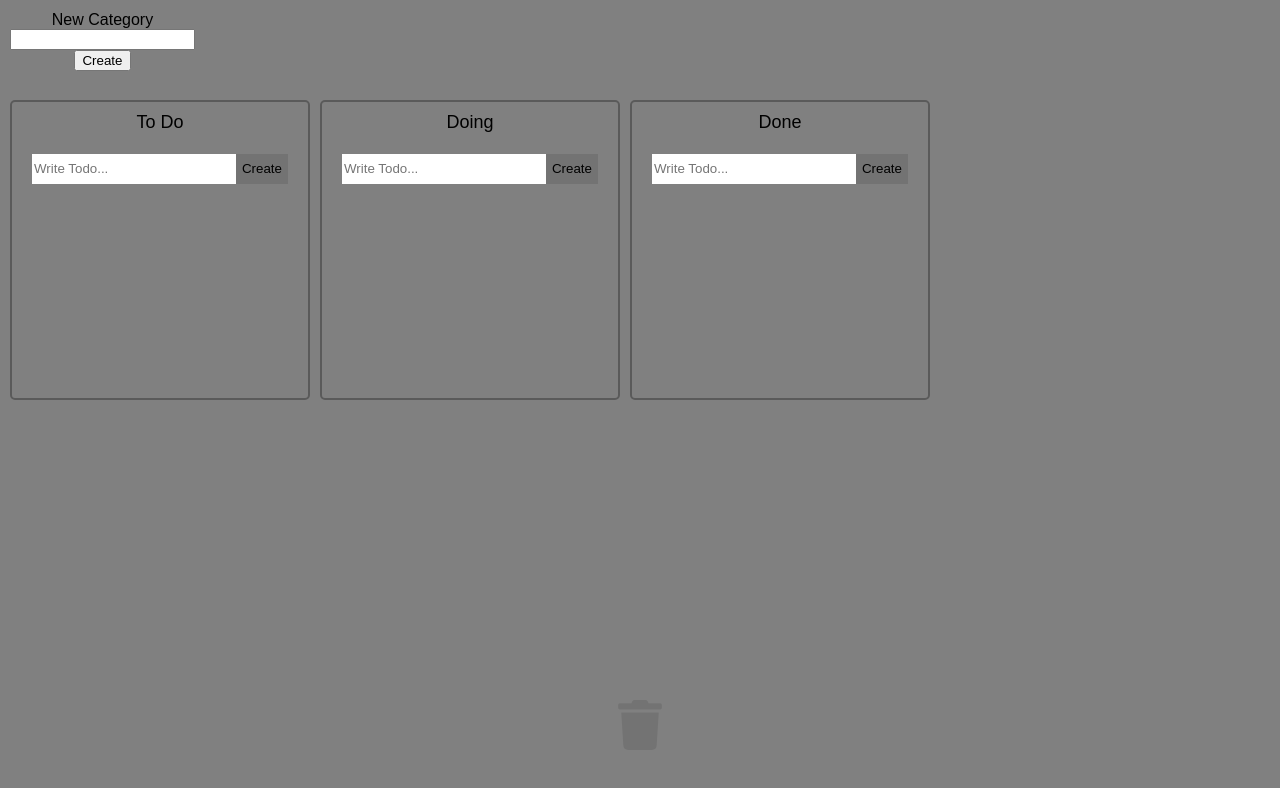
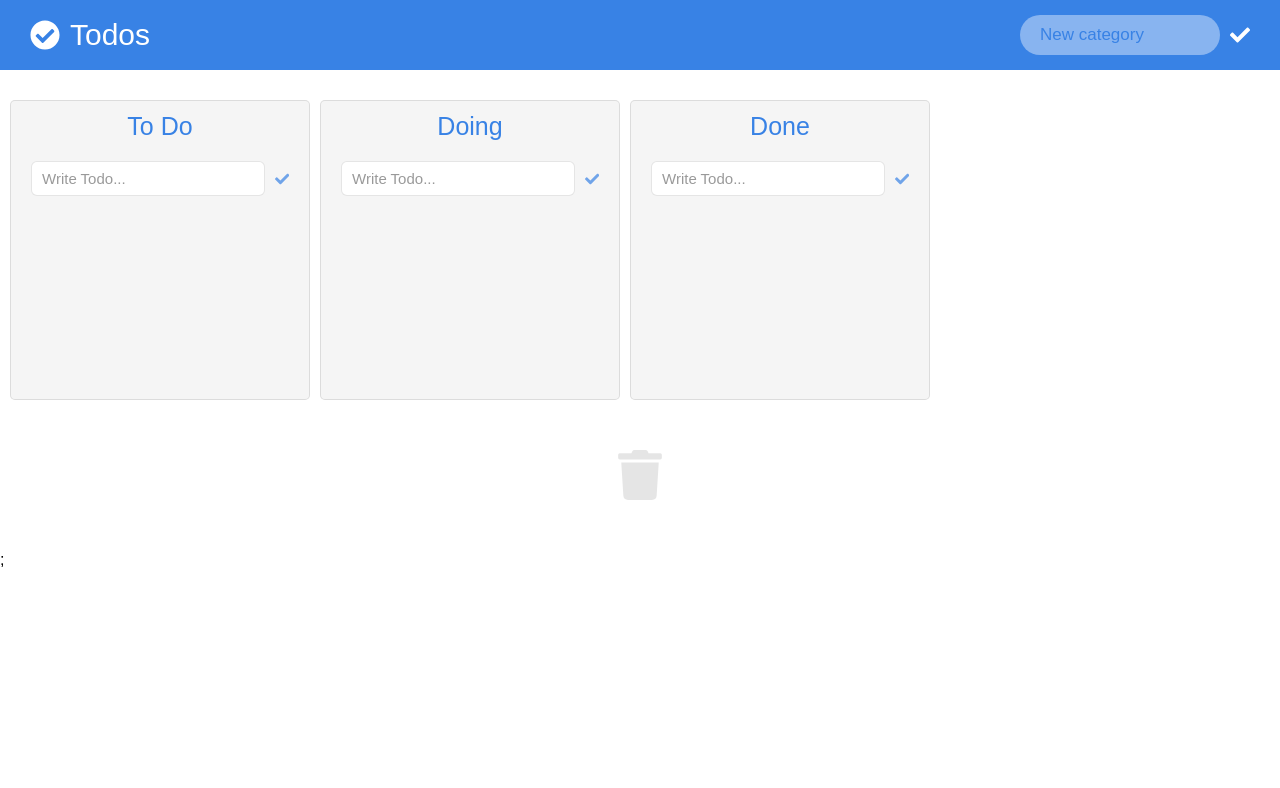
Before and after one commit to chanhong-ji/react-trelloclone, a React (Create React App) app: page / in a window 1280 px wide. Shown: the top 788 px of the page. Built offline with nearby package versions, Linux system fonts and the light colour scheme.

Commit message:
style: css

```diff
--- a/package.json
+++ b/package.json
@@ -15,6 +15,7 @@
     "react-beautiful-dnd": "^13.1.0",
     "react-dom": "^17.0.2",
     "react-hook-form": "^7.21.2",
+    "react-icons": "^4.4.0",
     "react-query": "^3.34.2",
     "react-router-dom": "^5.3.0",
     "react-scripts": "4.0.3",
--- a/src/App.tsx
+++ b/src/App.tsx
@@ -1,7 +1,83 @@
 import Trello from "./components/Trello";
+import { createGlobalStyle, ThemeProvider } from "styled-components";
+import { useRecoilValue } from "recoil";
+import { isDarkState } from "./atoms";
+import { darkTheme, lightTheme } from "./theme";
+
+const GlobalStyle = createGlobalStyle`
+@import url('https://fonts.googleapis.com/css2?family=Source+Sans+Pro:wght@300;400&display=swap');
+html, body, div, span, applet, object, iframe,
+h1, h2, h3, h4, h5, h6, p, blockquote, pre,
+a, abbr, acronym, address, big, cite, code,
+del, dfn, em, img, ins, kbd, q, s, samp,
+small, strike, strong, sub, sup, tt, var,
+b, u, i, center,
+dl, dt, dd, menu, ol, ul, li,
+fieldset, form, label, legend,
+table, caption, tbody, tfoot, thead, tr, th, td,
+article, aside, canvas, details, embed,
+figure, figcaption, footer, header, hgroup,
+main, menu, nav, output, ruby, section, summary,
+time, mark, audio, video {
+  margin: 0;
+  padding: 0;
+  border: 0;
+  font-size: 100%;
+  font: inherit;
+  vertical-align: baseline;
+}
+/* HTML5 display-role reset for older browsers */
+article, aside, details, figcaption, figure,
+footer, header, hgroup, main, menu, nav, section {
+  display: block;
+}
+/* HTML5 hidden-attribute fix for newer browsers */
+*[hidden] {
+    display: none;
+}
+body {
+  line-height: 1;
+}
+menu, ol, ul {
+  list-style: none;
+}
+blockquote, q {
+  quotes: none;
+}
+blockquote:before, blockquote:after,
+q:before, q:after {
+  content: '';
+  content: none;
+}
+table {
+  border-collapse: collapse;
+  border-spacing: 0;
+}
+* {
+  box-sizing: border-box;
+}
+body {
+  font-weight: 300;
+  font-family: 'Source Sans Pro', sans-serif;
+  color:black;
+  line-height: 1.2;
+  background-color: ${(p) => p.theme.color.bg};
+  position: relative;
+}
+a {
+  text-decoration:none;
+  color:inherit;
+}
+`;
 
 function App() {
-  return <Trello />;
+  const isDark = useRecoilValue(isDarkState);
+  return (
+    <ThemeProvider theme={isDark ? darkTheme : lightTheme}>
+      <GlobalStyle />
+      <Trello />;
+    </ThemeProvider>
+  );
 }
 
 export default App;
--- a/src/atoms.tsx
+++ b/src/atoms.tsx
@@ -28,3 +28,8 @@ export const boardState = atom<string[]>({
     localStorage.getItem("boards") || JSON.stringify(["To Do", "Doing", "Done"])
   ),
 });
+
+export const isDarkState = atom<boolean>({
+  key: "isDarkState",
+  default: true,
+});
--- a/src/components/Board.tsx
+++ b/src/components/Board.tsx
@@ -1,30 +1,32 @@
 import React from "react";
 import { Draggable, Droppable } from "react-beautiful-dnd";
 import { useForm } from "react-hook-form";
+import { FaCheck } from "react-icons/fa";
 import { useSetRecoilState } from "recoil";
 import styled from "styled-components";
 import { ITodo, todosState } from "../atoms";
 import DraggableCard from "./DraggableCard";
 
-const Container = styled.div`
+const Container = styled.div<{ isDragging: boolean }>`
   width: 300px;
   border-radius: 5px;
   min-height: 300px;
   display: flex;
   flex-direction: column;
   overflow: hidden;
-  border: 2px solid rgba(0, 0, 0, 0.3);
+  background-color: ${(p) => p.theme.color.board};
+  opacity: ${(p) => (p.isDragging ? 0.7 : 1)};
+  border: 1px solid ${(p) => p.theme.color.border};
 `;
 
 const Title = styled.h2<{ isDragging: boolean }>`
   text-align: center;
-  font-weight: 500;
   margin-bottom: 10px;
   padding: 10px;
-  font-size: 18px;
-  background-color: ${(props) =>
-    props.isDragging ? "rgba(0, 0, 0, 0.6)" : "transparent"};
-  color: ${(props) => (props.isDragging ? "white" : "inherit")};
+  font-size: 25px;
+  background-color: ${(p) =>
+    p.isDragging ? p.theme.color.accent : "transparent"};
+  color: ${(p) => (p.isDragging ? "white" : p.theme.color.accent)};
 `;
 
 const Area = styled.div<IAreaProps>`
@@ -42,16 +44,25 @@ const Area = styled.div<IAreaProps>`
 const Form = styled.form`
   width: 100%;
   display: flex;
+  justify-content: center;
+  align-items: center;
   padding: 0 20px;
   input {
     width: 100%;
-    height: 30px;
-    border: none;
+    height: 35px;
+    border: 1px solid ${(p) => p.theme.color.border};
+    border-radius: 6px;
+    padding-left: 10px;
+    outline-color: rgba(0, 0, 0, 0.4);
+    font-size: 15px;
+    ::placeholder {
+      color: rgba(0, 0, 0, 0.4);
+    }
   }
-  button {
-    background: none;
-    border: none;
-    background-color: rgba(0, 0, 0, 0.1);
+  .submit {
+    color: ${(p) => p.theme.color.accent};
+    opacity: 0.7;
+    margin-left: 10px;
   }
 `;
 interface IBoardProps {
@@ -90,18 +101,22 @@ const Board = ({ todos, boardId, index }: IBoardProps) => {
   return (
     <Draggable draggableId={boardId} index={index}>
       {(provided, info) => (
-        <Container ref={provided.innerRef} {...provided.draggableProps}>
+        <Container
+          ref={provided.innerRef}
+          {...provided.draggableProps}
+          isDragging={info.isDragging}
+        >
           <Title {...provided.dragHandleProps} isDragging={info.isDragging}>
             {boardId}
           </Title>
           <Form onSubmit={handleSubmit(onValid)}>
             <input
               {...register("todo", { required: "Required" })}
-              placeholder="Write Todo..."
+              placeholder='Write Todo...'
             />
-            <button>Create</button>
+            <FaCheck className='submit' onClick={handleSubmit(onValid)} />
           </Form>
-          <Droppable droppableId={boardId} type="card">
+          <Droppable droppableId={boardId} type='card'>
             {(provided, info) => (
               <Area
                 ref={provided.innerRef}
--- a/src/components/DraggableCard.tsx
+++ b/src/components/DraggableCard.tsx
@@ -4,6 +4,7 @@ import { useSetRecoilState } from "recoil";
 import styled from "styled-components";
 import { todosState } from "../atoms";
 
+const Svg = styled.svg``;
 const Card = styled.div<{ isDragging: boolean }>`
   display: flex;
   justify-content: space-between;
@@ -11,18 +12,23 @@ const Card = styled.div<{ isDragging: boolean }>`
   border-radius: 5px;
   margin-bottom: 5px;
   padding: 10px;
+  border: 1px solid ${(p) => p.theme.color.border};
   background-color: ${(props) =>
-    props.isDragging ? "#e4f2ff" : props.theme.cardColor};
+    props.isDragging ? "#e4f2ff" : props.theme.color.bg};
   box-shadow: ${(props) =>
     props.isDragging ? "0px 2px 5px rgba(0, 0, 0, 0.05)" : "none"};
-`;
-
-const Svg = styled.svg`
-  width: 15px;
-  height: 15px;
-  color: rgba(0, 0, 0, 0.1);
-  :hover {
-    color: rgba(0, 0, 0, 0.5);
+  width: 100%;
+  word-break: break-all;
+  span {
+    width: 90%;
+  }
+  ${Svg} {
+    width: 15px;
+    height: 15px;
+    color: rgba(0, 0, 0, 0.1);
+    :hover {
+      color: rgba(0, 0, 0, 0.5);
+    }
   }
 `;
 
@@ -59,21 +65,21 @@ const DraggableCard = ({
             {...provided.dragHandleProps}
             isDragging={info.isDragging}
           >
-            {todoText}
+            <span>{todoText}</span>
             <Svg
-              aria-hidden="true"
-              focusable="false"
-              data-prefix="fas"
-              data-icon="trash"
-              role="img"
-              xmlns="http://www.w3.org/2000/svg"
-              viewBox="0 0 448 512"
-              className="svg-inline--fa fa-trash fa-w-14 fa-3x"
+              aria-hidden='true'
+              focusable='false'
+              data-prefix='fas'
+              data-icon='trash'
+              role='img'
+              xmlns='http://www.w3.org/2000/svg'
+              viewBox='0 0 448 512'
+              className='svg-inline--fa fa-trash fa-w-14 fa-3x'
               onClick={onDelete}
             >
               <path
-                fill="currentColor"
-                d="M432 32H312l-9.4-18.7A24 24 0 0 0 281.1 0H166.8a23.72 23.72 0 0 0-21.4 13.3L136 32H16A16 16 0 0 0 0 48v32a16 16 0 0 0 16 16h416a16 16 0 0 0 16-16V48a16 16 0 0 0-16-16zM53.2 467a48 48 0 0 0 47.9 45h245.8a48 48 0 0 0 47.9-45L416 128H32z"
+                fill='currentColor'
+                d='M432 32H312l-9.4-18.7A24 24 0 0 0 281.1 0H166.8a23.72 23.72 0 0 0-21.4 13.3L136 32H16A16 16 0 0 0 0 48v32a16 16 0 0 0 16 16h416a16 16 0 0 0 16-16V48a16 16 0 0 0-16-16zM53.2 467a48 48 0 0 0 47.9 45h245.8a48 48 0 0 0 47.9-45L416 128H32z'
               ></path>
             </Svg>
           </Card>
--- /dev/null
+++ b/src/components/Header.tsx
@@ -0,0 +1,112 @@
+import styled from "styled-components";
+import { useForm } from "react-hook-form";
+import { useRecoilState, useSetRecoilState } from "recoil";
+import { boardState, todosState } from "../atoms";
+import { FaCheck, FaCheckCircle } from "react-icons/fa";
+
+const Column = styled.div``;
+const CategoryForm = styled.form``;
+const Wrapper = styled.div`
+  position: fixed;
+  width: 100%;
+  height: 70px;
+  background-color: ${(p) => p.theme.color.header};
+  display: flex;
+  justify-content: space-between;
+  align-items: center;
+  padding: 0 30px;
+  ${Column} {
+    display: flex;
+    align-items: center;
+    .icon {
+      font-size: 30px;
+    }
+    span {
+      font-size: 30px;
+      color: ${(p) => p.theme.color.bg};
+      margin-left: 10px;
+    }
+    ${CategoryForm} {
+      display: flex;
+      align-items: center;
+      input {
+        margin-left: 10px;
+        height: 40px;
+        width: 200px;
+        border-radius: 20px;
+        background: none;
+        border: none;
+        background-color: ${(p) => p.theme.color.input};
+        padding-left: 20px;
+        margin: 0 10px;
+        font-size: 17px;
+        outline-color: rgba(0, 0, 0, 0.4);
+        ::placeholder {
+          color: ${(p) => p.theme.color.accent};
+        }
+      }
+      span {
+        font-size: 20px;
+      }
+      .submit {
+        font-size: 20px;
+        color: white;
+      }
+    }
+  }
+`;
+
+interface ICategoryForm {
+  category: string;
+}
+
+function Header() {
+  const [todoBoards, setTodoBoards] = useRecoilState(todosState);
+  const setBoards = useSetRecoilState(boardState);
+  const {
+    register,
+    handleSubmit,
+    setValue,
+    formState: { errors },
+    setError,
+    clearErrors,
+  } = useForm();
+
+  function onCategorySubmit({ category }: ICategoryForm) {
+    if (category in todoBoards) {
+      setError("category", { message: "Already exist" }, { shouldFocus: true });
+      return;
+    }
+    setTodoBoards((prevBoards) => ({ ...prevBoards, [category]: [] }));
+    setBoards((prevBoards) => [...prevBoards, category]);
+    setValue("category", "");
+  }
+  return (
+    <Wrapper>
+      <Column>
+        <FaCheckCircle color='white' className='icon' />
+        <span>Todos</span>
+      </Column>
+      <Column>
+        <CategoryForm onSubmit={handleSubmit(onCategorySubmit)}>
+          <span>{errors?.category?.message}</span>
+          <input
+            {...register("category", {
+              required: true,
+              maxLength: 18,
+              onChange: () => clearErrors(),
+            })}
+            placeholder='New category'
+            maxLength={18}
+          />
+          <FaCheck
+            className='submit'
+            onClick={handleSubmit(onCategorySubmit)}
+          />
+        </CategoryForm>
+      </Column>
+    </Wrapper>
+  );
+}
+
+export default Header;
--- a/src/components/Trello.tsx
+++ b/src/components/Trello.tsx
@@ -1,13 +1,12 @@
 import { useEffect } from "react";
 import { DragDropContext, Droppable, DropResult } from "react-beautiful-dnd";
-import { useForm } from "react-hook-form";
 import { useRecoilState } from "recoil";
 import styled from "styled-components";
 import { boardState, todosState } from "../atoms";
 import Board from "./Board";
+import Header from "./Header";
 
 const Container = styled.div`
-  height: 100vh;
   width: fit-content;
   display: flex;
   flex-direction: column;
@@ -17,19 +16,6 @@ const Container = styled.div`
   padding-bottom: 50px;
 `;
 
-const CategoryForm = styled.form`
-  display: flex;
-  flex-direction: column;
-  align-items: center;
-  position: absolute;
-  top: 10px;
-  left: 10px;
-`;
-
-interface ICategoryForm {
-  category: string;
-}
-
 const Boards = styled.div<{ isDraggingOver: boolean }>`
   display: flex;
   min-width: 100vw;
@@ -38,8 +24,8 @@ const Boards = styled.div<{ isDraggingOver: boolean }>`
   padding-left: 10px;
   gap: 10px;
   position: relative;
-  background-color: ${(props) =>
-    props.isDraggingOver ? "whiteSmoke" : "transparent"};
+  /* background-color: ${(p) =>
+    p.isDraggingOver ? p.theme.color.board : "transparent"}; */
 `;
 
 const Trash = styled.div<{ isDraggingOver: boolean }>`
@@ -48,7 +34,8 @@ const Trash = styled.div<{ isDraggingOver: boolean }>`
   display: flex;
   justify-content: center;
   svg {
-    color: ${(props) => (props.isDraggingOver ? "grey" : "rgba(0, 0, 0, 0.1)")};
+    color: ${(p) =>
+      p.isDraggingOver ? p.theme.color.accent : "rgba(0, 0, 0, 0.1)"};
   }
 `;
 
@@ -118,34 +105,12 @@ const Trello = () => {
     localStorage.setItem("boards", JSON.stringify(boards));
   }, [boards]);
 
-  const {
-    register,
-    handleSubmit,
-    setValue,
-    formState: { errors },
-    setError,
-  } = useForm();
-
-  function onCategorySubmit({ category }: ICategoryForm) {
-    if (category in todoBoards) {
-      setError("category", { message: "Already exist" }, { shouldFocus: true });
-      return;
-    }
-    setTodoBoards((prevBoards) => ({ ...prevBoards, [category]: [] }));
-    setBoards((prevBoards) => [...prevBoards, category]);
-    setValue("category", "");
-  }
-
   return (
+    <>
+      <Header />
       <DragDropContext onDragEnd={onDragEnd}>
         <Container>
-        <CategoryForm onSubmit={handleSubmit(onCategorySubmit)}>
-          <label htmlFor="category">New Category</label>
-          <input {...register("category", { required: true, minLength: 2 })} />
-          <span>{errors?.category?.message}</span>
-          <button>Create</button>
-        </CategoryForm>
-        <Droppable droppableId="boards" direction="horizontal" type="board">
+          <Droppable droppableId='boards' direction='horizontal' type='board'>
             {(provided, info) => {
               return (
                 <Boards
@@ -166,7 +131,7 @@ const Trello = () => {
               );
             }}
           </Droppable>
-        <Droppable droppableId="trash" type="board">
+          <Droppable droppableId='trash' type='board'>
             {(provided, info) => {
               return (
                 <Trash
@@ -175,18 +140,18 @@ const Trello = () => {
                   isDraggingOver={info.isDraggingOver}
                 >
                   <Svg
-                  aria-hidden="true"
-                  focusable="false"
-                  data-prefix="fas"
-                  data-icon="trash"
-                  role="img"
-                  xmlns="http://www.w3.org/2000/svg"
-                  viewBox="0 0 448 512"
-                  className="svg-inline--fa fa-trash fa-w-14 fa-3x"
+                    aria-hidden='true'
+                    focusable='false'
+                    data-prefix='fas'
+                    data-icon='trash'
+                    role='img'
+                    xmlns='http://www.w3.org/2000/svg'
+                    viewBox='0 0 448 512'
+                    className='svg-inline--fa fa-trash fa-w-14 fa-3x'
                   >
                     <path
-                    fill="currentColor"
-                    d="M432 32H312l-9.4-18.7A24 24 0 0 0 281.1 0H166.8a23.72 23.72 0 0 0-21.4 13.3L136 32H16A16 16 0 0 0 0 48v32a16 16 0 0 0 16 16h416a16 16 0 0 0 16-16V48a16 16 0 0 0-16-16zM53.2 467a48 48 0 0 0 47.9 45h245.8a48 48 0 0 0 47.9-45L416 128H32z"
+                      fill='currentColor'
+                      d='M432 32H312l-9.4-18.7A24 24 0 0 0 281.1 0H166.8a23.72 23.72 0 0 0-21.4 13.3L136 32H16A16 16 0 0 0 0 48v32a16 16 0 0 0 16 16h416a16 16 0 0 0 16-16V48a16 16 0 0 0-16-16zM53.2 467a48 48 0 0 0 47.9 45h245.8a48 48 0 0 0 47.9-45L416 128H32z'
                     ></path>
                   </Svg>
                   <div style={{ display: "none" }}>{provided.placeholder}</div>
@@ -196,6 +161,7 @@ const Trello = () => {
           </Droppable>
         </Container>
       </DragDropContext>
+    </>
   );
 };
 
--- a/src/index.tsx
+++ b/src/index.tsx
@@ -1,84 +1,12 @@
 import React from "react";
 import ReactDOM from "react-dom";
 import { RecoilRoot } from "recoil";
-import { ThemeProvider } from "styled-components";
 import App from "./App";
-import { darkTheme } from "./theme";
-
-import { createGlobalStyle } from "styled-components";
-
-const GlobalStyle = createGlobalStyle`
-@import url('https://fonts.googleapis.com/css2?family=Source+Sans+Pro:wght@300;400&display=swap');
-html, body, div, span, applet, object, iframe,
-h1, h2, h3, h4, h5, h6, p, blockquote, pre,
-a, abbr, acronym, address, big, cite, code,
-del, dfn, em, img, ins, kbd, q, s, samp,
-small, strike, strong, sub, sup, tt, var,
-b, u, i, center,
-dl, dt, dd, menu, ol, ul, li,
-fieldset, form, label, legend,
-table, caption, tbody, tfoot, thead, tr, th, td,
-article, aside, canvas, details, embed,
-figure, figcaption, footer, header, hgroup,
-main, menu, nav, output, ruby, section, summary,
-time, mark, audio, video {
-  margin: 0;
-  padding: 0;
-  border: 0;
-  font-size: 100%;
-  font: inherit;
-  vertical-align: baseline;
-}
-/* HTML5 display-role reset for older browsers */
-article, aside, details, figcaption, figure,
-footer, header, hgroup, main, menu, nav, section {
-  display: block;
-}
-/* HTML5 hidden-attribute fix for newer browsers */
-*[hidden] {
-    display: none;
-}
-body {
-  line-height: 1;
-}
-menu, ol, ul {
-  list-style: none;
-}
-blockquote, q {
-  quotes: none;
-}
-blockquote:before, blockquote:after,
-q:before, q:after {
-  content: '';
-  content: none;
-}
-table {
-  border-collapse: collapse;
-  border-spacing: 0;
-}
-* {
-  box-sizing: border-box;
-}
-body {
-  font-weight: 300;
-  font-family: 'Source Sans Pro', sans-serif;
-  background-color:${(props) => props.theme.bgColor};
-  color:black;
-  line-height: 1.2;
-}
-a {
-  text-decoration:none;
-  color:inherit;
-}
-`;
 
 ReactDOM.render(
   <React.StrictMode>
     <RecoilRoot>
-      <ThemeProvider theme={darkTheme}>
-        <GlobalStyle />
-        <App />
-      </ThemeProvider>
+      <App />
     </RecoilRoot>
   </React.StrictMode>,
   document.getElementById("root")
--- a/src/theme.ts
+++ b/src/theme.ts
@@ -1,7 +1,29 @@
 import { DefaultTheme } from "styled-components";
 
 export const darkTheme: DefaultTheme = {
-  bgColor: "grey",
-  boardColor: "skyblue",
-  cardColor: "whitesmoke",
+  color: {
+    accent: "#3882e5",
+    // border: "rgba(0, 0, 0, 0.3)",
+    // border: "rgba(34, 122, 254, 0.4)",
+    border: "rgba(0, 0, 0, 0.1)",
+    bg: "white",
+    text: "rgba(0, 0, 0, 0.8)",
+    // board: "whitesmoke",
+    board: "whitesmoke",
+    header: "#3882e5",
+    // input: "rgba(243, 249, 255)",
+    input: "rgba(255,255,255,0.4)",
+  },
 };
+
+export const lightTheme: DefaultTheme = {
+  color: {
+    accent: "#3882e5",
+    border: "rgba(0, 0, 0, 0.3)",
+    bg: "white",
+    text: "rgba(0, 0, 0, 0.8)",
+    board: "white",
+    header: "white",
+    input: "rgba(243, 249, 255)",
+  },
+};
```
Also changed, not shown: src/styled.d.ts (+9 -3 lines), 1 other file (tests, documents, lock files or other folders). Lines whose indentation alone changed are shown as unchanged.
